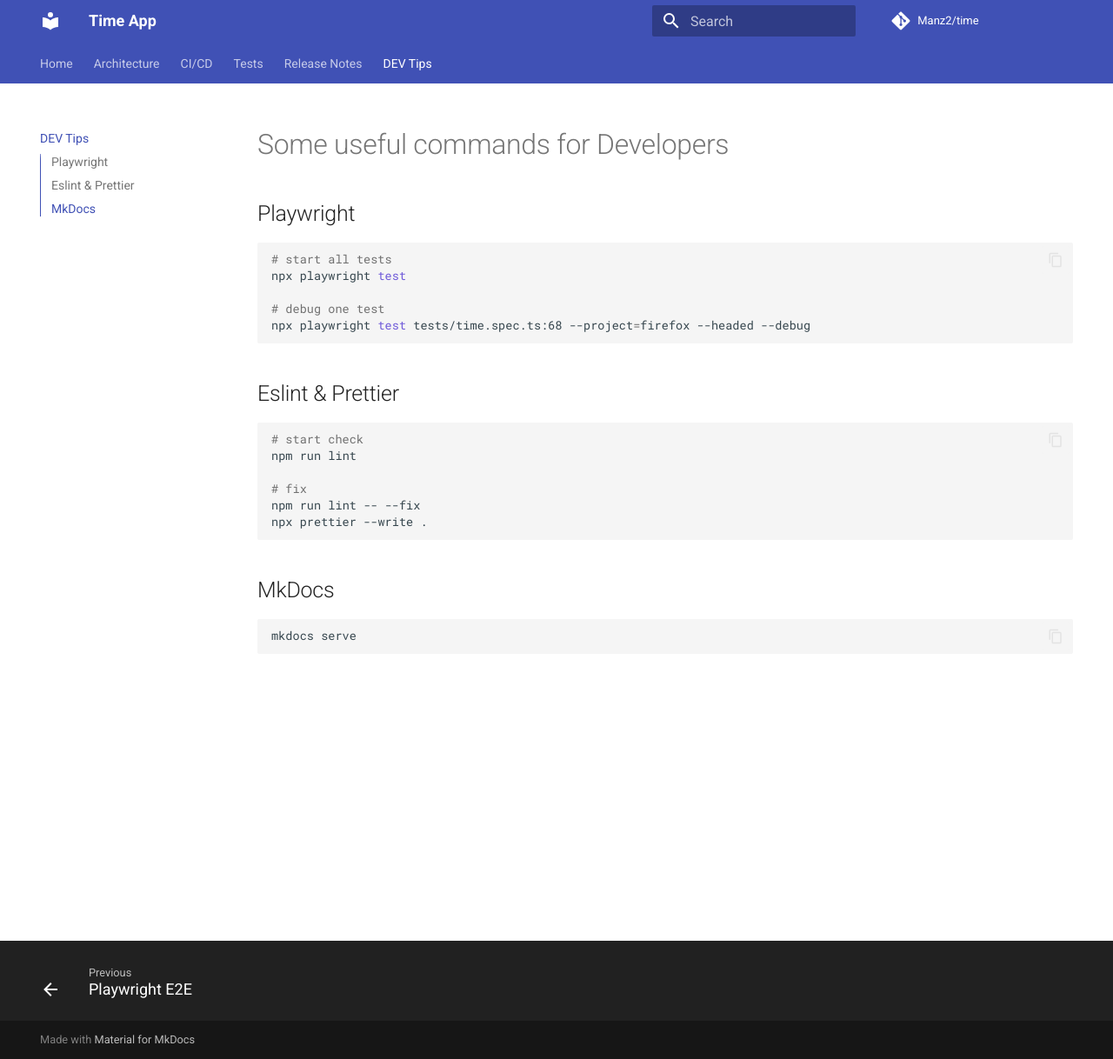
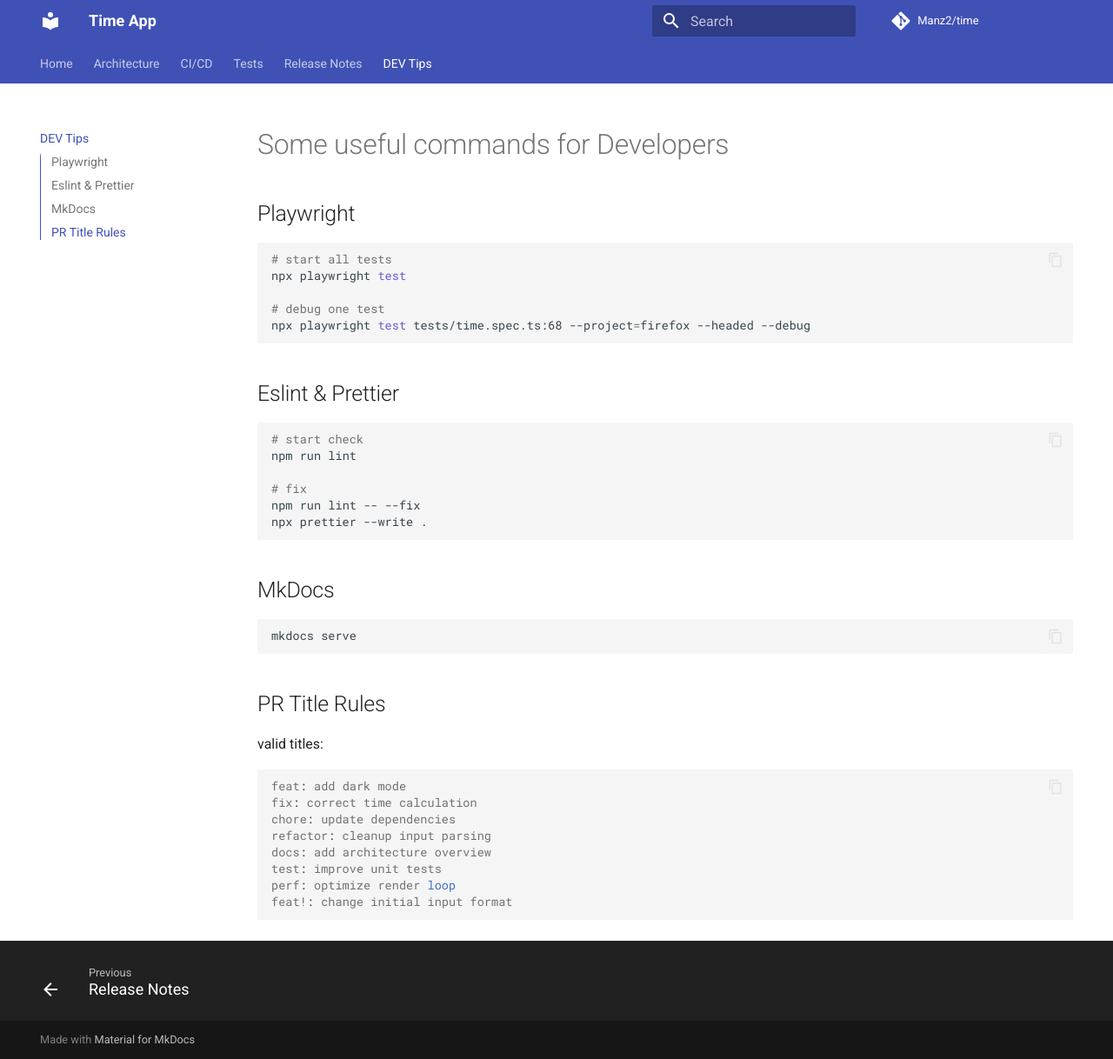
Before and after one commit to Manz2/time, an MkDocs documentation site: the page built from docs/dev-tips.md, in a window 1280 px wide and 1218 px high. Shown: the whole window at 87% size. Built offline with MkDocs 1.6.1 and Material for MkDocs 9.7.7, drawn with Linux system fonts in a browser that asks for light colours; comment, search, counter and statistics services are not loaded.

Commit message:
feat: add semantic release setup with GitHub Actions
- Added semantic-release configuration to automate versioning and package publishing.
- Created GitHub Actions workflows for PR title linting and release process.
- Introduced a pull request template to enforce conventional commit standards.
- Updated package.json to include necessary dependencies for semantic release.
- Initialized changelog file for release notes.

````diff
--- a/docs/dev-tips.md
+++ b/docs/dev-tips.md
@@ -23,3 +23,17 @@
 ```bash
 mkdocs serve
 ```
+
+## PR Title Rules
+valid titles:
+```
+feat: add dark mode
+fix: correct time calculation
+chore: update dependencies
+refactor: cleanup input parsing
+docs: add architecture overview
+test: improve unit tests
+perf: optimize render loop
+feat!: change initial input format
+
+```
````
Also changed, not shown: docs/architecture.md (+18 -0 lines), docs/cicd.md (+25 -0 lines), package.json (+6 -1 lines), .github/pull_request_template.md (added), docs/changelog.md (added), 4 other files.
